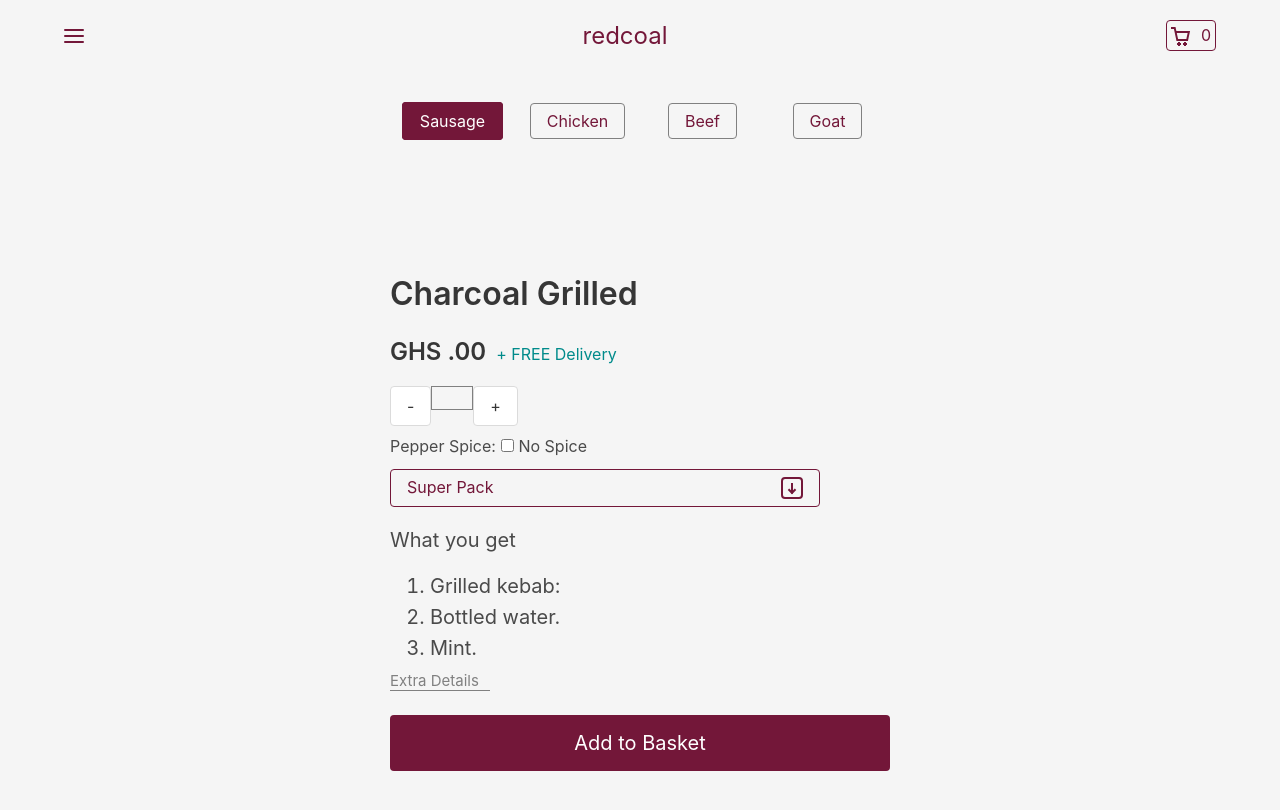
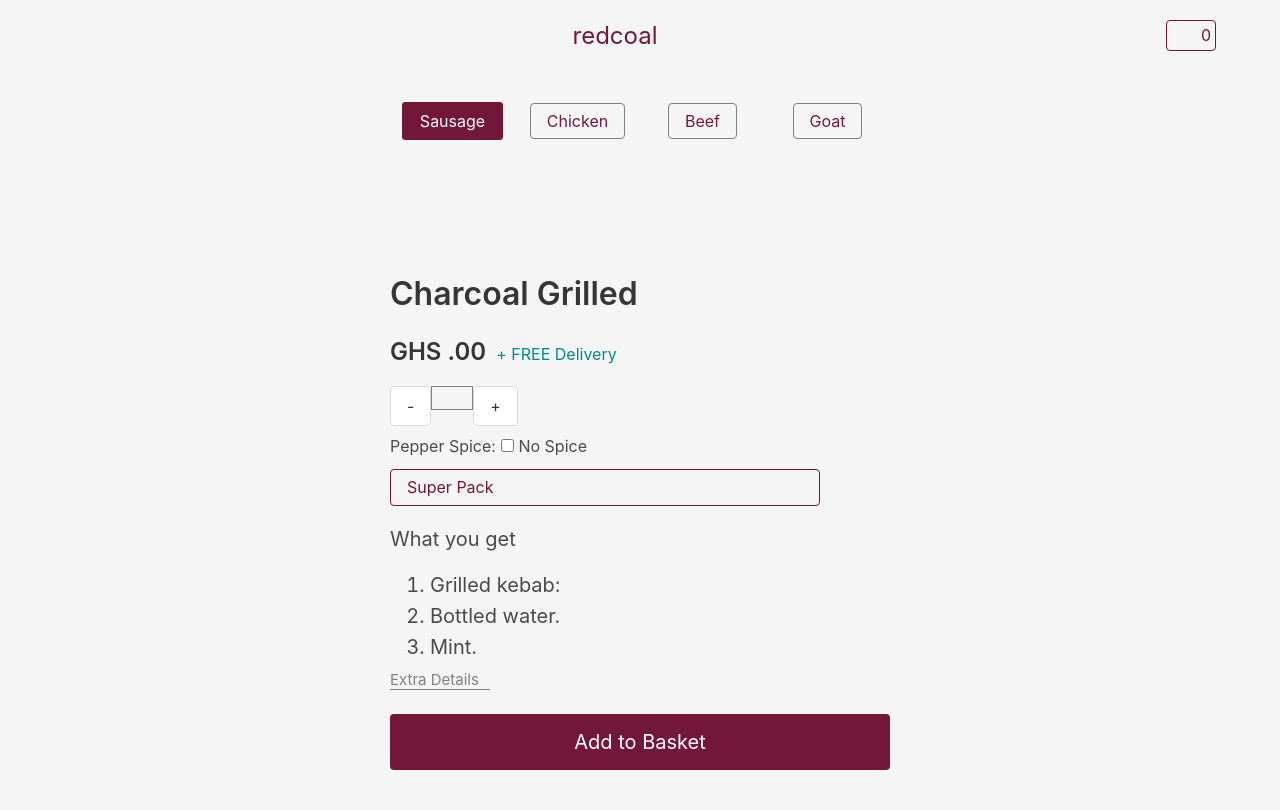
Before and after one commit to mchase007/redcoalv3., a Vue app: page /meal/sausage in a window 1280 px wide. Shown: the top 810 px of the page. Built offline with nearby package versions, Linux system fonts and the light colour scheme.

Commit message:
import icons

```diff
--- a/public/index.html
+++ b/public/index.html
@@ -5,7 +5,6 @@
     <meta http-equiv="X-UA-Compatible" content="IE=edge">
     <meta name="viewport" content="width=device-width,initial-scale=1.0">
     <link rel="icon" href="<%= BASE_URL %>favicon.ico">
-    <link href='https://css.gg/arrow-left.css' rel='stylesheet'>
     <title><%= htmlWebpackPlugin.options.title %></title>
 
     <!-- <script src="https://www.googleoptimize.com/optimize.js?id=OPT-W2RCMFQ"></script> -->
--- a/src/assets/scss/_arrowD.scss
+++ /dev/null
@@ -1,36 +0,0 @@
-.gg-arrow-down-r {
-  box-sizing: border-box;
-  position: relative;
-  display: block;
-  width: 22px;
-  height: 22px;
-  border: 2px solid;
-  color: #731739;
-  transform: scale(var(--ggs,1));
-  border-radius: 4px
-}
-
-.gg-arrow-down-r::after,
-.gg-arrow-down-r::before {
-  content: "";
-  display: block;
-  box-sizing: border-box;
-  position: absolute;
-  bottom: 4px
-}
-
-.gg-arrow-down-r::after {
-  width: 6px;
-  height: 6px;
-  border-bottom: 2px solid;
-  border-left: 2px solid;
-  transform: rotate(-45deg);
-  left: 6px
-}
-
-.gg-arrow-down-r::before {
-  width: 2px;
-  height: 10px;
-  left: 8px;
-  background: currentColor
-}
--- a/src/assets/scss/_arrowU.scss
+++ /dev/null
@@ -1,35 +0,0 @@
-.gg-arrow-up-r {
-  box-sizing: border-box;
-  position: relative;
-  display: block;
-  width: 22px;
-  height: 22px;
-  border: 2px solid;
-  transform: scale(var(--ggs,1));
-  border-radius: 4px
-}
-
-.gg-arrow-up-r::after,
-.gg-arrow-up-r::before {
-  content: "";
-  display: block;
-  box-sizing: border-box;
-  position: absolute;
-  top: 4px
-}
-
-.gg-arrow-up-r::after {
-  width: 6px;
-  height: 6px;
-  border-top: 2px solid;
-  border-left: 2px solid;
-  transform: rotate(45deg);
-  left: 6px
-}
-
-.gg-arrow-up-r::before {
-  width: 2px;
-  height: 10px;
-  left: 8px;
-  background: currentColor
-}
--- a/src/assets/scss/_close.scss
+++ /dev/null
@@ -1,30 +0,0 @@
-.gg-close {
-  box-sizing: border-box;
-  position: relative;
-  color: #731739;
-  display: block;
-  transform: scale(var(--ggs,1));
-  width: 22px;
-  height: 22px;
-  border: 2px solid transparent;
-  border-radius: 40px
- }
-
- .gg-close::after,
- .gg-close::before {
-  content: "";
-  display: block;
-  box-sizing: border-box;
-  position: absolute;
-  width: 16px;
-  height: 2px;
-  background: currentColor;
-  transform: rotate(45deg);
-  border-radius: 5px;
-  top: 8px;
-  left: 1px
- }
-
- .gg-close::after {
-  transform: rotate(-45deg)
- }
--- a/src/assets/scss/_menu.scss
+++ /dev/null
@@ -1,27 +0,0 @@
-.gg-menu {
-  transform: scale(var(--ggs,1));
-  color: #731739;
- }
-
- .gg-menu,
- .gg-menu::after,
- .gg-menu::before {
-  box-sizing: border-box;
-  position: relative;
-  display: block;
-  width: 20px;
-  height: 2px;
-  border-radius: 3px;
-  background: currentColor
- }
-
- .gg-menu::after,
- .gg-menu::before {
-  content: "";
-  position: absolute;
-  top: -6px
- }
-
- .gg-menu::after {
-  top: 6px
- }
--- a/src/assets/scss/_shoppingcart.scss
+++ /dev/null
@@ -1,51 +0,0 @@
-.gg-shopping-cart {
-  display: block;
-  box-sizing: border-box;
-  position: relative;
-  transform: scale(var(--ggs,1));
-  width: 20px;
-  height: 21px;
-  color: #731739;
-  background:
-  linear-gradient(
-  to left,currentColor 12px,
-  transparent 0)
-  no-repeat -1px 6px/18px 2px,
-  linear-gradient(
-  to left,currentColor 12px,
-  transparent 0)
-  no-repeat 6px 14px/11px 2px,
-  linear-gradient(
-  to left,currentColor 12px,
-  transparent 0)
-  no-repeat 0 2px/4px 2px,
-  radial-gradient(
-  circle,currentColor 60%,
-  transparent 40%)
-  no-repeat 12px 17px/4px 4px,
-  radial-gradient(
-  circle,currentColor 60%,
-  transparent 40%)
-  no-repeat 6px 17px/4px 4px
- }
-
- .gg-shopping-cart::after,
- .gg-shopping-cart::before {
-  content: "";
-  display: block;
-  position: absolute;
-  box-sizing: border-box;
-  width: 2px;
-  height: 14px;
-  background: currentColor;
-  top: 2px;
-  left: 4px;
-  transform: skew(12deg)
- }
-
- .gg-shopping-cart::after {
-  height: 10px;
-  top: 6px;
-  left: 16px;
-  transform: skew(-12deg)
- }
--- a/src/assets/scss/style.scss
+++ b/src/assets/scss/style.scss
@@ -10,6 +10,9 @@
 @import url('https://css.gg/arrow-up-r.css');
 @import url('https://css.gg/arrow-down-r.css');
 @import url('https://css.gg/close-r.css');
+@import url('https://css.gg/menu-boxed.css');
+@import url('https://css.gg/arrow-left.css');
+@import url('https://css.gg/shopping-cart.css');
 
 @import "variables";
 @import "globals";
@@ -18,12 +21,7 @@
 @import "purchase";
 @import "cart";
 @import "product";
-@import "shoppingcart";
-@import "menu";
-@import "close";
 @import "hero";
-@import "arrowU";
-@import "arrowD";
 @import "contact";
 
 
--- a/src/components/Header.vue
+++ b/src/components/Header.vue
@@ -3,8 +3,8 @@
     <div class="container flex flex-jc-sb flex-ai-c">
       <div>
         <div @click="displayMenu" class="header-hamburger" :class="{open: open}">
-          <i v-if="open" class="gg-close"></i>
-          <i v-if="!open" class="gg-menu"></i>
+          <i v-if="!open" class="gg-menu-boxed"></i>
+          <i v-if="open" class="gg-close-r"></i>
         </div>
 
         <div class="mobile-menu" :class="{open: open}">
@@ -37,7 +37,6 @@ export default {
   data() {
     return {
       open: false,
-      addressLink: '../assets/menu.svg'
     }
   },
   computed: {
```
Also changed, not shown: 11 other files (tests, documents, lock files or other folders).
